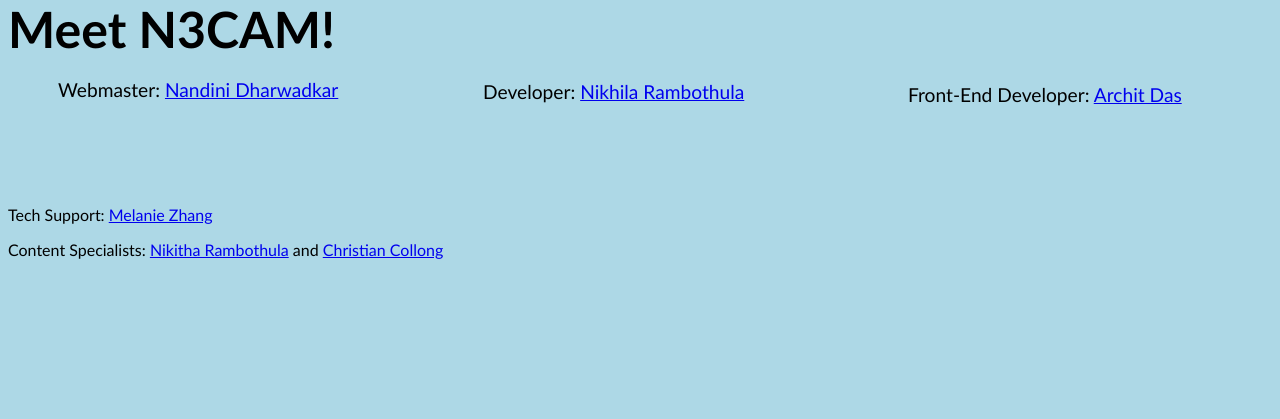
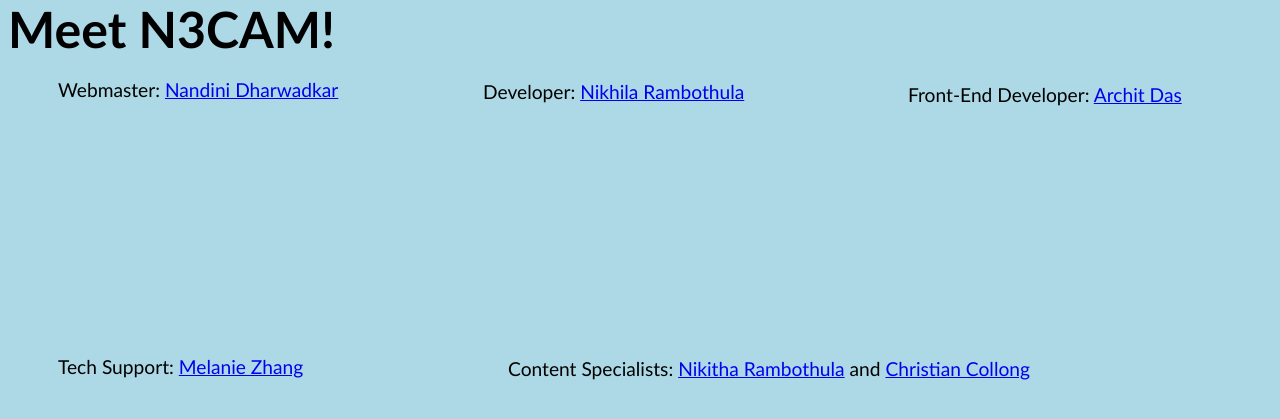
Before and after one commit to kodingwizard/N3CAM-Website, a PHP site: page /ourteam.html in a window 1280 px wide. Shown: the part 194-613 px from the top of the page. Run offline with PHP 8.4, Linux system fonts and the light colour scheme.

Commit message:
Update ourteam.css

```diff
--- a/ourteam.css
+++ b/ourteam.css
@@ -50,3 +50,15 @@ body{
     transform: translateY(-80px);
     font-size: larger;
 }
+
+#tech{
+    margin-left: 50px;
+    transform: translateY(150px);
+    font-size: larger;
+}
+
+#content{
+    margin-left: 500px;
+    transform: translateY(110px);
+    font-size: larger;
+}
```
